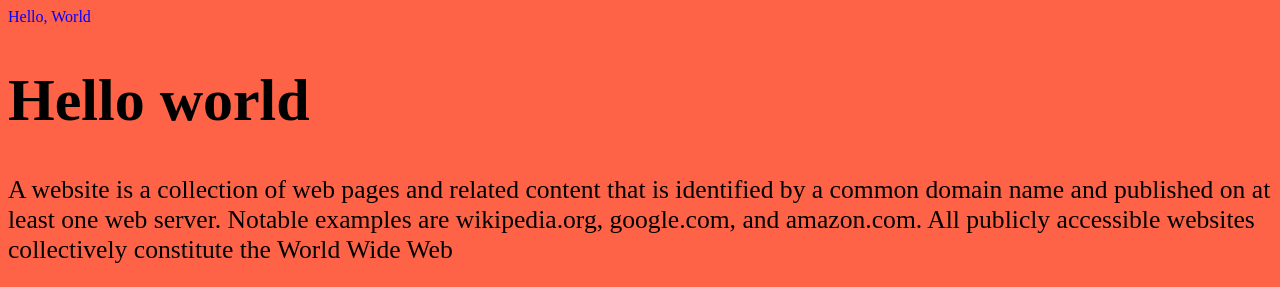
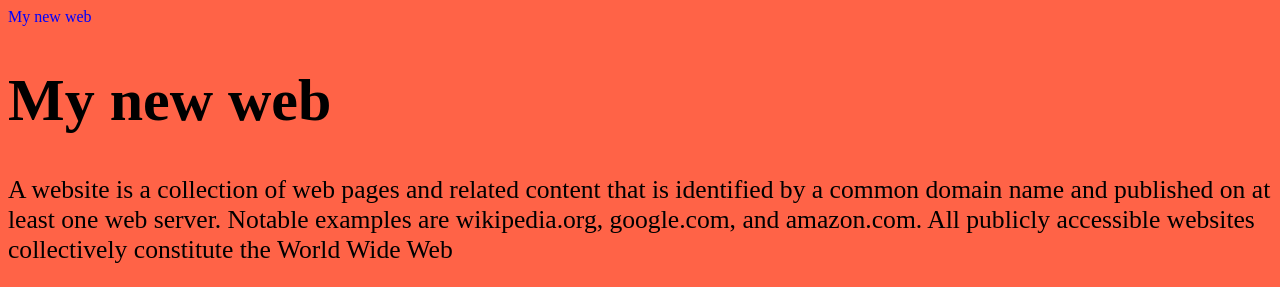
Before and after one commit to Solomontesfaye2/Unite2-04, a plain HTML site: page index.html in a window 1280 px wide. Shown: the top 287 px of the page. Drawn offline with Linux system fonts and the light colour scheme.

Commit message:
Background

```diff
--- a/index.html
+++ b/index.html
@@ -3,10 +3,10 @@
    <title>My New web</title>
 </head>
   <body>
-    <p style="color:Blue;">Hello, World</p>
+    <p style="color:Blue;">My new web</p>
 </head>
 <body>
-<h1 style="font-size:60px;">Hello world </h1>
+<h1 style="font-size:60px;">My new web </h1>
  <p style="font-size:160%;">A website is a collection of web pages and related content that is identified by a common domain name and published on at least one web server. Notable examples are wikipedia.org, google.com, and amazon.com. All publicly accessible websites collectively constitute the World Wide Web</p>
 
 <br>
```
